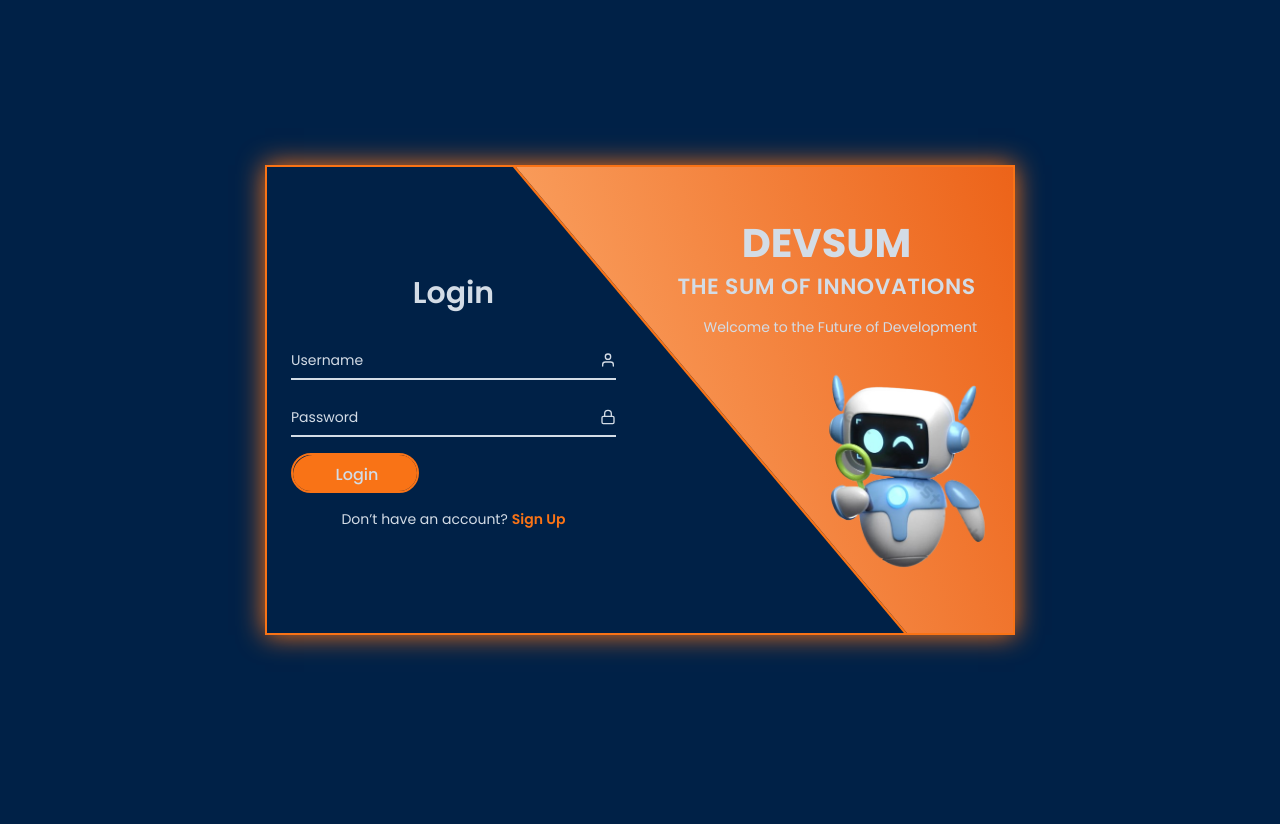
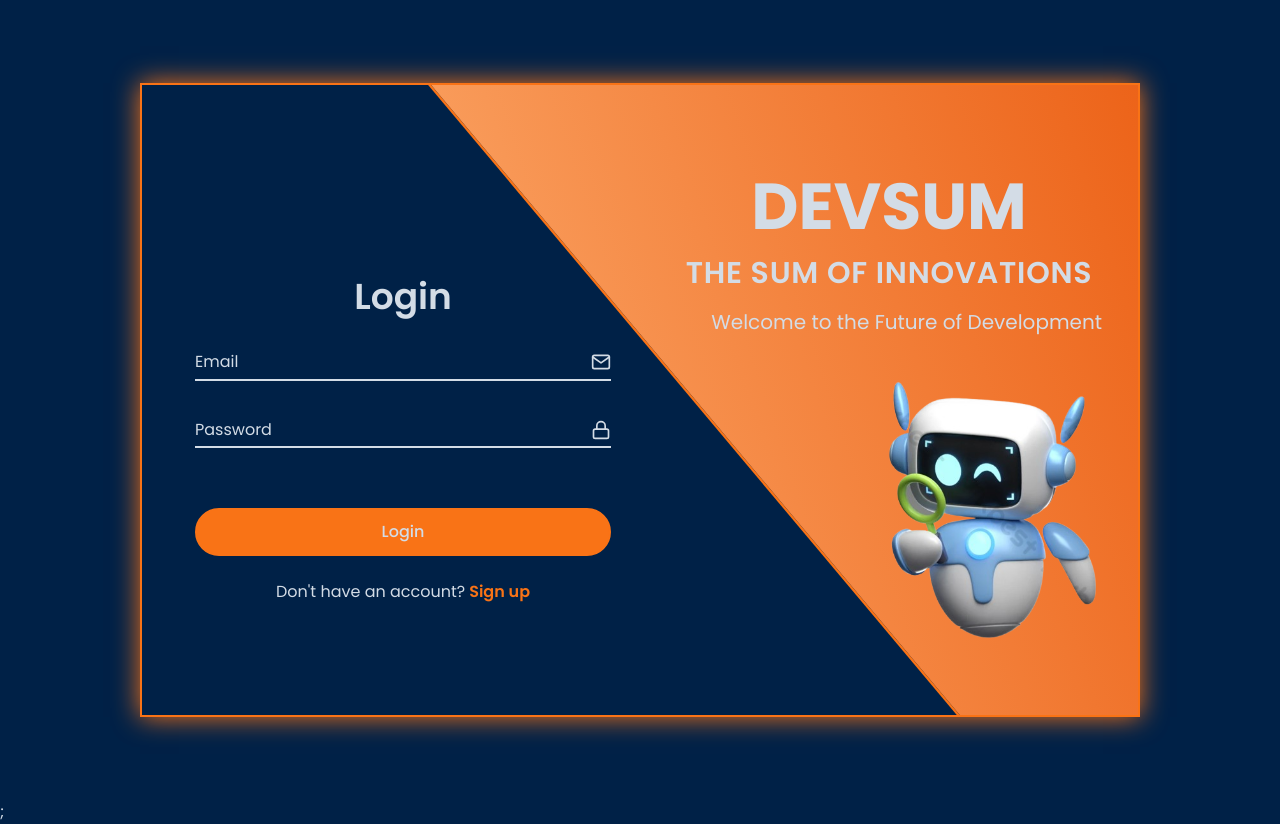
Before and after one commit to attiakhan121/Devsum, a React (Vite) app in the folder devsum/: page / in a window 1280 px wide. Before the commit the page ends 800 px from the top, so only its background shows below. Built offline with nearby package versions, Linux system fonts and the light colour scheme.

Commit message:
Authentication updated

```diff
--- a/devsum/src/App.jsx
+++ b/devsum/src/App.jsx
@@ -1,7 +1,11 @@
+import { AuthProvider } from './context/AuthContext';
 import Login from './pages/Auth/Login';
 
 function App() {
-  return <Login />;
+
+  return (<AuthProvider>
+    <Login />;
+     </AuthProvider>)
 }
 
 export default App;
--- a/devsum/src/components/Button.jsx
+++ b/devsum/src/components/Button.jsx
@@ -4,6 +4,7 @@ const Button = ({
   size = "default",
   disabled = false,
   className = "",
+  isLoading = false,
   ...props
 }) => {
   const baseClass =
--- /dev/null
+++ b/devsum/src/context/AuthContext.jsx
@@ -0,0 +1,144 @@
+import {
+  createContext,
+  useContext,
+  useState,
+  useEffect,
+  useCallback,
+} from "react";
+import PropTypes from "prop-types";
+
+const AuthContext = createContext();
+
+export const AuthProvider = ({ children }) => {
+  const [user, setUser] = useState(null);
+  const [token, setToken] = useState(null);
+  const [loading, setLoading] = useState(true);
+  const [error, setError] = useState(null);
+
+  useEffect(() => {
+    const initializeAuth = () => {
+      try {
+        const storedUser = localStorage.getItem("user");
+        const storedToken = localStorage.getItem("token");
+
+        if (storedUser && storedToken) {
+          setUser(JSON.parse(storedUser));
+          setToken(storedToken);
+        }
+      } catch (err) {
+        setError("Failed to load authentication data");
+        console.error("Auth initialization error:", err);
+      } finally {
+        setLoading(false);
+      }
+    };
+
+    initializeAuth();
+  }, []);
+
+  const mockApiCall = useCallback(async (data, isLogin) => {
+    return new Promise((resolve, reject) => {
+      setTimeout(() => {
+        if (Math.random() < 0.1) {
+          reject(new Error(isLogin ? "Login failed" : "Registration failed"));
+          return;
+        }
+
+        resolve({
+          user: {
+            id: `user-${Math.random().toString(36).substring(2, 9)}`,
+            ...(!isLogin && { username: data.username }),
+            password: data.password,
+            email: data.email,
+            createdAt: new Date().toISOString(),
+          },
+          token: `mock-token-${Math.random().toString(36).substring(2)}`,
+        });
+      }, 800);
+    });
+  }, []);
+
+  const login = useCallback(
+    async (credentials) => {
+      setLoading(true);
+      setError(null);
+      try {
+        const response = await mockApiCall(credentials, true);
+
+        localStorage.setItem("user", JSON.stringify(response.user));
+        localStorage.setItem("token", response.token);
+
+        setUser(response.user);
+        setToken(response.token);
+
+        return { success: true, message: "Login successful" };
+      } catch (err) {
+        setError(err.message);
+        return { success: false, message: err.message };
+      } finally {
+        setLoading(false);
+      }
+    },
+    [mockApiCall]
+  );
+
+  const register = useCallback(
+    async (userData) => {
+      setLoading(true);
+      setError(null);
+      try {
+        const response = await mockApiCall(userData, false);
+
+        console.log(response.user);
+
+        localStorage.setItem("user", JSON.stringify(response.user));
+        localStorage.setItem("token", response.token);
+
+        setUser(response.user);
+        setToken(response.token);
+
+        return { success: true, message: "Registration successful" };
+      } catch (err) {
+        setError(err.message);
+        return { success: false, message: err.message };
+      } finally {
+        setLoading(false);
+      }
+    },
+    [mockApiCall]
+  );
+
+  const logout = useCallback(() => {
+    localStorage.removeItem("user");
+    localStorage.removeItem("token");
+    setUser(null);
+    setToken(null);
+    setError(null);
+  }, []);
+
+  const value = {
+    user,
+    token,
+    loading,
+    error,
+    isAuthenticated: !!user && !!token,
+    login,
+    register,
+    logout,
+    setError,
+  };
+
+  return <AuthContext.Provider value={value}>{children}</AuthContext.Provider>;
+};
+
+AuthProvider.propTypes = {
+  children: PropTypes.node.isRequired,
+};
+
+export const useAuth = () => {
+  const context = useContext(AuthContext);
+  if (context === undefined) {
+    throw new Error("useAuth must be used within an AuthProvider");
+  }
+  return context;
+};
--- /dev/null
+++ b/devsum/src/pages/Auth/Alert.jsx
@@ -0,0 +1,57 @@
+import PropTypes from 'prop-types';
+import { FiAlertCircle, FiCheckCircle, FiInfo, FiX } from 'react-icons/fi';
+
+const Alert = ({ children, variant = 'info', className = '', onClose }) => {
+  const variants = {
+    info: {
+      bg: 'bg-blue-50 dark:bg-blue-900/30',
+      text: 'text-blue-800 dark:text-blue-200',
+      icon: <FiInfo className="text-blue-500 dark:text-blue-400" />,
+    },
+    success: {
+      bg: 'bg-green-50 dark:bg-green-900/30',
+      text: 'text-green-800 dark:text-green-200',
+      icon: <FiCheckCircle className="text-green-500 dark:text-green-400" />,
+    },
+    warning: {
+      bg: 'bg-yellow-50 dark:bg-yellow-900/30',
+      text: 'text-yellow-800 dark:text-yellow-200',
+      icon: <FiAlertCircle className="text-yellow-500 dark:text-yellow-400" />,
+    },
+    error: {
+      bg: 'bg-red-50 dark:bg-red-900/30',
+      text: 'text-red-800 dark:text-red-200',
+      icon: <FiAlertCircle className="text-red-500 dark:text-red-400" />,
+    },
+  };
+
+  return (
+    <div
+      className={`flex items-start p-4 rounded-lg ${variants[variant].bg} ${variants[variant].text} ${className}`}
+      role="alert"
+    >
+      <div className="flex-shrink-0 mt-0.5 mr-3">
+        {variants[variant].icon}
+      </div>
+      <div className="flex-1">{children}</div>
+      {onClose && (
+        <button
+          onClick={onClose}
+          className="ml-2 -mr-1 p-1 rounded-full hover:bg-white/20 focus:outline-none transition-colors"
+          aria-label="Close"
+        >
+          <FiX className="w-5 h-5" />
+        </button>
+      )}
+    </div>
+  );
+};
+
+Alert.propTypes = {
+  children: PropTypes.node.isRequired,
+  variant: PropTypes.oneOf(['info', 'success', 'warning', 'error']),
+  className: PropTypes.string,
+  onClose: PropTypes.func,
+};
+
+export default Alert;
--- a/devsum/src/pages/Auth/AuthForm.jsx
+++ b/devsum/src/pages/Auth/AuthForm.jsx
@@ -1,27 +1,23 @@
-import { useEffect } from "react";
+import { useEffect, useId } from "react";
 import { useForm } from "react-hook-form";
 import { yupResolver } from "@hookform/resolvers/yup";
 import * as yup from "yup";
 import { FiUser, FiMail, FiLock } from "react-icons/fi";
 import { motion } from "framer-motion";
 import PropTypes from "prop-types";
+import { useAuth } from "../../context/AuthContext";
 import Button from "../../components/Button";
+import Alert from "./Alert";
 
 const AuthForm = ({ type, onToggle }) => {
+  const { login, register, loading, error, setError } = useAuth();
   const isLogin = type === "login";
 
-  // Validation
+  const { id } = useId();
+
   const schema = yup.object().shape(
     isLogin
       ? {
-        username: yup.string().required("Username is required"),
-        password: yup
-          .string()
-          .min(8, "Password must be at least 8 characters")
-          .required("Password is required"),
-      }
-    : {
-        username: yup.string().required("Username is required"),
           email: yup
             .string()
             .email("Enter a valid email")
@@ -32,10 +28,30 @@ const schema = yup.object().shape(
             .min(8, "Password must be at least 8 characters")
             .required("Password is required"),
         }
+      : {
+          username: yup
+            .string()
+            .required("Username is required")
+            .min(3, "Username must be at least 3 characters")
+            .max(20, "Username must not exceed 20 characters"),
+          email: yup
+            .string()
+            .email("Enter a valid email")
+            .matches(/^[a-zA-Z]/, "Email must start with a letter")
+            .required("Email is required"),
+          password: yup
+            .string()
+            .min(8, "Password must be at least 8 characters")
+            .matches(
+              /^(?=.*[a-z])(?=.*[A-Z])(?=.*[0-9])(?=.*[!@#$%^&*])/,
+              "Password must contain uppercase, lowercase, number, and special character"
+            )
+            .required("Password is required"),
+        }
   );
 
   const {
-    register,
+    register: formRegister,
     handleSubmit,
     reset,
     formState: { errors, isSubmitted },
@@ -46,16 +62,20 @@ const schema = yup.object().shape(
 
   useEffect(() => {
     reset();
-  }, [type, reset]);
+    setError(null);
+  }, [type, reset, setError]);
 
-  const onSubmit = (data) => {
-    console.log("Form Submitted:", data);
+  const onSubmit = async (data) => {
+    const result = isLogin ? await login(data) : await register(data);
+
+    if (result.success) {
       reset();
+    }
   };
 
   const fields = isLogin
     ? [
-      { label: "Username", name: "username", type: "text", Icon: FiUser },
+        { label: "Email", name: "email", type: "email", Icon: FiMail },
         { label: "Password", name: "password", type: "password", Icon: FiLock },
       ]
     : [
@@ -75,11 +95,17 @@ const schema = yup.object().shape(
   return (
     <form
       onSubmit={handleSubmit(onSubmit)}
-      className="w-full max-w-lg mx-auto h-full flex flex-col justify-center px-6 py-6 white relative z-30"
+      className="w-full max-w-md mx-auto h-full flex flex-col justify-center px-4 py-8 relative z-30"
     >
-      <h2 className="text-[30px] font-semibold text-center mb-6">
+      <h2 className="text-4xl font-semibold text-center mb-6 text-white">
         {isLogin ? "Login" : "Sign Up"}
       </h2>
+
+      {error && (
+        <Alert variant="error" className="mb-4">
+          {error}
+        </Alert>
+      )}
 
       {fields.map(({ label, name, type, Icon }) => {
         const hasError = !!errors[name];
@@ -91,16 +117,18 @@ const schema = yup.object().shape(
             variants={shakeVariants}
             initial="initial"
             animate={hasError && isSubmitted ? "shake" : "initial"}
-            className="relative w-full mb-4"
+            className="relative w-full mb-6"
           >
+            <div className="relative">
               <input
                 type={type}
-              id={name}
-              {...register(name)}
+                id={id}
+                {...formRegister(name)}
                 placeholder=" "
-              autoComplete={isLogin && name === "username" ? "username" : "off"}
+                autoComplete={isLogin && name === "email" ? "email" : "off"}
+                disabled={loading}
                 className={`peer w-full h-10 bg-transparent outline-none border-b-2
-                pr-8 pt-5 text-sm font-medium white transition-all duration-300
+                  pr-10 pt-6 text-md font-medium text-border-white transition-all duration-300
                   ${
                     hasError
                       ? "border-red-500"
@@ -109,8 +137,8 @@ const schema = yup.object().shape(
               />
 
               <label
-              htmlFor={name}
-              className={`absolute left-0 text-sm pointer-events-none transition-all duration-300
+                htmlFor={id}
+                className={`absolute left-0 text-md pointer-events-none transition-all duration-300
                 peer-placeholder-shown:top-1/2 peer-placeholder-shown:translate-y-[-50%]
                 top-[-6px] peer-focus:top-[-6px] peer-focus:translate-y-0
                   ${
@@ -123,13 +151,14 @@ const schema = yup.object().shape(
               </label>
 
               <Icon
-              className={`absolute top-1/2 right-0 transform -translate-y-1/2 text-[16px] transition-all duration-300
+                className={`absolute top-1/2 right-0 transform -translate-y-1/2 text-xl transition-all duration-300
                   ${
                     hasError
                       ? "text-red-500"
-                    : "white peer-focus:text-accent peer-[&:not(:placeholder-shown)]:text-accent"
+                      : "white peer-focus:text-accent  peer-[&:not(:placeholder-shown)]:text-accent"
                   }`}
               />
+            </div>
 
             {hasError && (
               <p className="text-red-500 text-sm mt-1">{errorMessage}</p>
@@ -138,23 +167,29 @@ const schema = yup.object().shape(
         );
       })}
 
-      <div className="relative w-32 h-[40px] rounded-full overflow-hidden border-2 border-accent hover:border-orange-600 transition-all duration-300">
-        <Button type="submit"
+      <div className="mt-8">
+        <Button
+          type="submit"
           variant="primary"
-                size="sm"
-                className="w-32 h-[40px] border-2 border-accent hover:border-orange-600 rounded-full"
->           {isLogin ? "Login" : "Sign Up"}
+          size="lg"
+          className="w-full border-2 border-accent hover:border-orange-600 rounded-full"
+          disabled={loading}
+          isLoading={loading}
+        >
+          {isLogin ? "Login" : "Sign Up"}
         </Button>
       </div>
 
-      <p className="text-sm white text-center mt-4 mb-1">
-        {isLogin ? "Don’t have an account?" : "Already have an account?"}
-        <span
+      <p className="text-md text-white text-center mt-6">
+        {isLogin ? "Don't have an account?" : "Already have an account?"}
+        <button
+          type="button"
           onClick={onToggle}
-          className="text-accent hover:text-orange-600 hover:underline font-semibold ml-1 cursor-pointer transition-colors duration-300"
+          disabled={loading}
+          className="ml-1 font-semibold text-accent hover:text-orange-600 hover:underline focus:outline-none transition-colors duration-200"
         >
-          {isLogin ? "Sign Up" : "Login"}
-        </span>
+          {isLogin ? "Sign up" : "Sign in"}
+        </button>
       </p>
     </form>
   );
--- a/devsum/src/pages/Auth/AuthFormContainer.jsx
+++ b/devsum/src/pages/Auth/AuthFormContainer.jsx
@@ -9,7 +9,7 @@ const AuthFormContainer = ({ type, variant, direction, onToggle, formResetKey })
 
   const containerClass =
     variant === "desktop"
-      ? `absolute top-0 ${isLogin ? "left-0" : "right-0"} w-1/2 h-full z-30`
+      ? `absolute top-10 ${isLogin ? "left-3" : "right-3"} w-1/2 h-full z-30`
       : `w-full px-4 z-30 relative`;
 
   const motionProps =
--- a/devsum/src/pages/Auth/WelcomeMessage.jsx
+++ b/devsum/src/pages/Auth/WelcomeMessage.jsx
@@ -12,49 +12,34 @@ const WelcomeMessage = ({ type, variant }) => {
   const isDesktop = variant === "desktop";
   const direction = isLogin ? Direction.RIGHT : Direction.LEFT;
 
-  const containerClass = isDesktop
-    ? `absolute ${isLogin ? "right-0" : "left-0"} top-[50px] w-1/2 h-full text-center
-       flex flex-col text-white px-9 z-20`
-    : `w-full text-white text-center mb-12 z-20`;
-
-  const variants = isDesktop ? desktopSlideVariants : mobileSlideVariants;
-  const custom = isDesktop ? direction : type;
-
+  // Desktop
+  if (isDesktop) {
     return (
       <motion.div
         key={`${type}-${variant}-msg`}
-      custom={custom}
-      variants={variants}
+        custom={direction}
+        variants={desktopSlideVariants}
         initial="initial"
         animate="animate"
         exit="exit"
-      className={containerClass}
+        className={`absolute ${isLogin ? "right-0" : "left-0"} w-1/2 h-full text-center
+                    flex flex-col text-white px-9 z-20`}
       >
-      {isDesktop ? (
-        <>
-          <h2 className="text-[40px] font-bold leading-[1.3] mb-1 uppercase">
+        <h2 className="text-[65px] font-bold leading-[1.3] mb-1 uppercase">
           DevSum
         </h2>
-          <h5 className="text-[22px] font-semibold leading-[1.3] mb-4 uppercase tracking-wide">
+        <h5 className="text-[30px] font-semibold leading-[1.3] mb-4 uppercase tracking-wide">
           The Sum of Innovations
         </h5>
-          <p className={`text-sm leading-snug ${isLogin ? "text-right" : "text-left"}`}>
-            {isLogin ? (
-              <>Welcome to the Future of Development</>
-            ) : (
-              <>
-                Create your account and explore endless possibilities with us
-              </>
-            )}
+        <p className={`text-xl leading-snug ${isLogin ? "text-right" : "text-left"}`}>
+          {isLogin
+            ? "Welcome to the Future of Development"
+            : "Create your account and explore endless possibilities with us"}
         </p>
-
         <motion.img
           src={isLogin ? Images.login : Images.signup}
           alt={isLogin ? "Login Illustration" : "Signup Illustration"}
-            className={`
-              w-[80%] max-w-xs mx-auto
-              ${isLogin ? "mt-5 mr-[-50px]" : "mt-3 ml-[-50px]"}
-            `}
+          className={`w-[80%] max-w-xs mx-auto ${isLogin ? "mt-5 mr-[-50px]" : "mt-3 ml-[-50px]"}`}
           initial={{ y: 0 }}
           animate={{ y: [0, -25, 0] }}
           transition={{
@@ -64,21 +49,23 @@ const WelcomeMessage = ({ type, variant }) => {
             ease: "easeInOut",
           }}
         />
-        </>
-      ) : (
-        <>
-          <h2 className="text-[24px] font-bold leading-[1.3] mb-1 uppercase">DevSum</h2>
-          <h3 className="text-[18px] font-semibold leading-[1.3] mb-3 uppercase tracking-wide">
+      </motion.div>
+    );
+  }
+
+  // Mobile
+  return (
+    <div className="text-white w-full">
+      <h2 className="text-3xl font-bold mb-1 uppercase">DevSum</h2>
+      <h3 className="text-lg font-semibold mb-2 uppercase tracking-wide">
         The Sum of Innovations
       </h3>
-          <p className="text-xs leading-snug">
+      <p className="text-sm">
         {isLogin
           ? "Welcome to the Future of Development"
-              : "Create your account and explore endless possibilities with us"}
+          : "Create your account and explore endless possibilities"}
       </p>
-        </>
-      )}
-    </motion.div>
+    </div>
   );
 };
 
--- a/devsum/src/pages/Auth/authWrapper.jsx
+++ b/devsum/src/pages/Auth/authWrapper.jsx
@@ -1,9 +1,10 @@
 import React, { useState, useEffect } from "react";
-import { AnimatePresence } from "framer-motion";
-import FormContainer from "./AuthFormContainer";
+import { motion, AnimatePresence } from "framer-motion";
+import PropTypes from "prop-types";
+
+import AuthFormContainer from "./AuthFormContainer";
 import WelcomeMessage from "./WelcomeMessage";
 import AuthSpans from "./AuthSpans";
-import PropTypes from "prop-types";
 
 const AuthWrapper = ({ initialType = "login" }) => {
   const [showRegister, setShowRegister] = useState(initialType === "register");
@@ -26,9 +27,9 @@ const AuthWrapper = ({ initialType = "login" }) => {
 
   return (
     <main className="min-h-screen flex items-center justify-center px-2">
-      <section className="relative w-full max-w-[750px] md:h-[470px] border-2 border-accent shadow-[0_0_25px_#f97316] hover:shadow-[0_0_35px_#ea580c] transition-shadow duration-300 overflow-hidden bg-transparent">
+      <section className="relative w-full max-w-[1000px] min-h-[700px] md:min-h-0 py-20 border-2 border-accent shadow-[0_0_25px_#f97316] hover:shadow-[0_0_35px_#ea580c] transition-shadow duration-300 overflow-hidden bg-transparent">
 
-        {/* Background Spans Layer */}
+        {/* Background Animation Layer */}
         <div className="absolute inset-0 z-10 pointer-events-none">
           <AuthSpans
             showRegister={showRegister}
@@ -37,12 +38,12 @@ const AuthWrapper = ({ initialType = "login" }) => {
           />
         </div>
 
-        {/* === DESKTOP === */}
+        {/* ===== DESKTOP VERSION ===== */}
         <div className="hidden md:block relative w-full h-[470px] z-30">
           <AnimatePresence mode="wait">
             {!isTransitioning && (
               <>
-                <FormContainer
+                <AuthFormContainer
                   key={`form-desktop-${formResetKey}`}
                   type={currentType}
                   variant="desktop"
@@ -60,30 +61,27 @@ const AuthWrapper = ({ initialType = "login" }) => {
           </AnimatePresence>
         </div>
 
-        {/* === MOBILE === */}
-        <div className="block md:hidden w-full h-[600px] px-4 pt-6 relative z-30">
-          <AnimatePresence mode="wait">
-            {!isTransitioning && (
-              <>
-                <WelcomeMessage
-                  key={`msg-mobile-${formResetKey}`}
-                  type={currentType}
-                  variant="mobile"
-                />
-                <div className="w-full flex justify-center">
-                  <FormContainer
+        {/* ===== MOBILE VERSION ===== */}
+        <AnimatePresence mode="sync">
+          <motion.div
             key={`form-mobile-${formResetKey}`}
+            initial={{ opacity: 0 }}
+            animate={{ opacity: 1 }}
+            exit={{ opacity: 0 }}
+            transition={{ duration: 0.2, ease: "easeOut" }}
+            className={`md:hidden absolute left-0 w-full z-30 flex justify-center px-4 ${
+              showRegister ? "top-10" : "top-[30vh]"
+            }`}
+          >
+            <AuthFormContainer
               type={currentType}
               variant="mobile"
               direction={currentDirection}
               onToggle={handleToggle}
               formResetKey={formResetKey}
             />
-                </div>
-              </>
-            )}
+          </motion.div>
         </AnimatePresence>
-        </div>
       </section>
     </main>
   );
```
Also changed, not shown: devsum/src/pages/Auth/AuthSpans.jsx (+26 -31 lines). Lines whose indentation alone changed are shown as unchanged.
